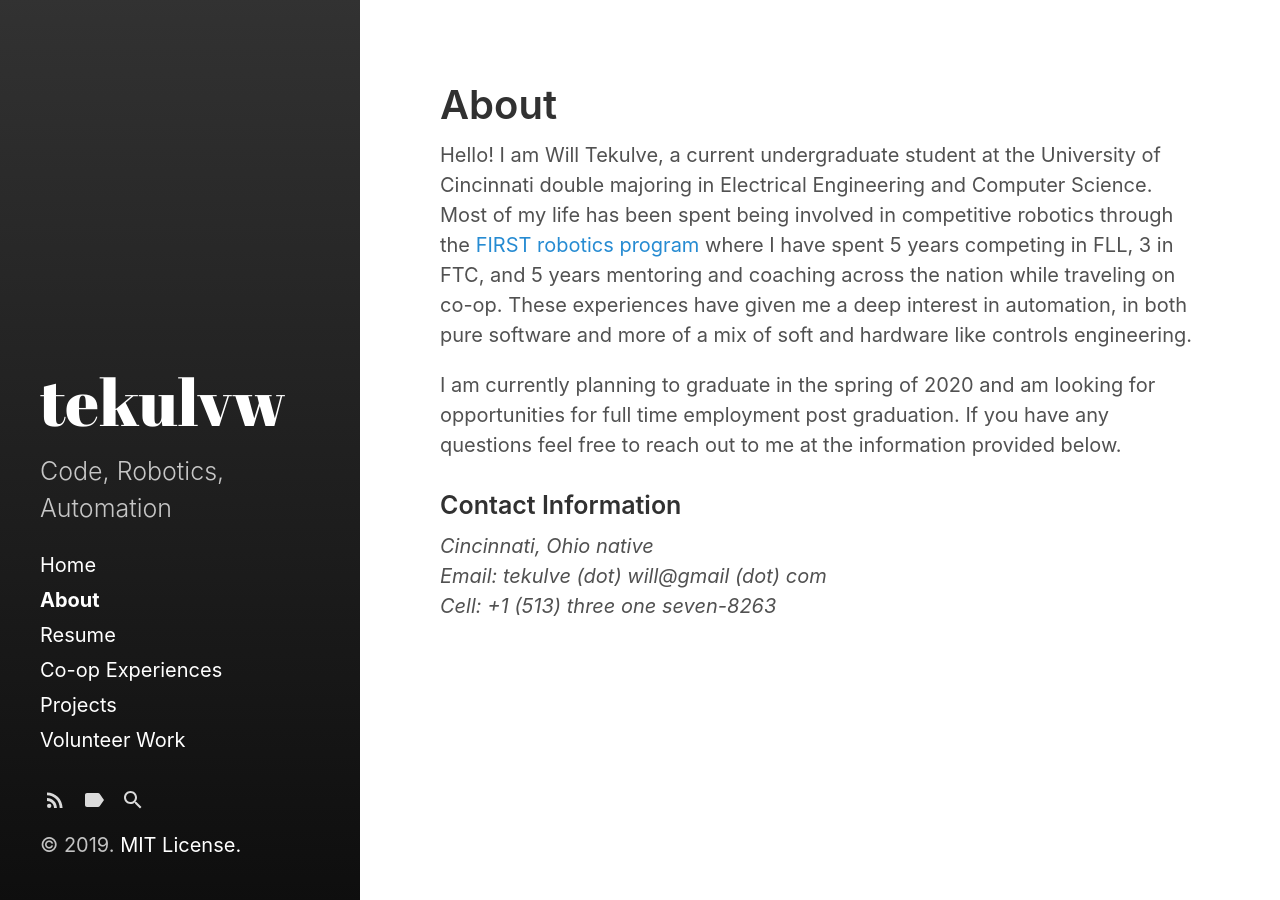
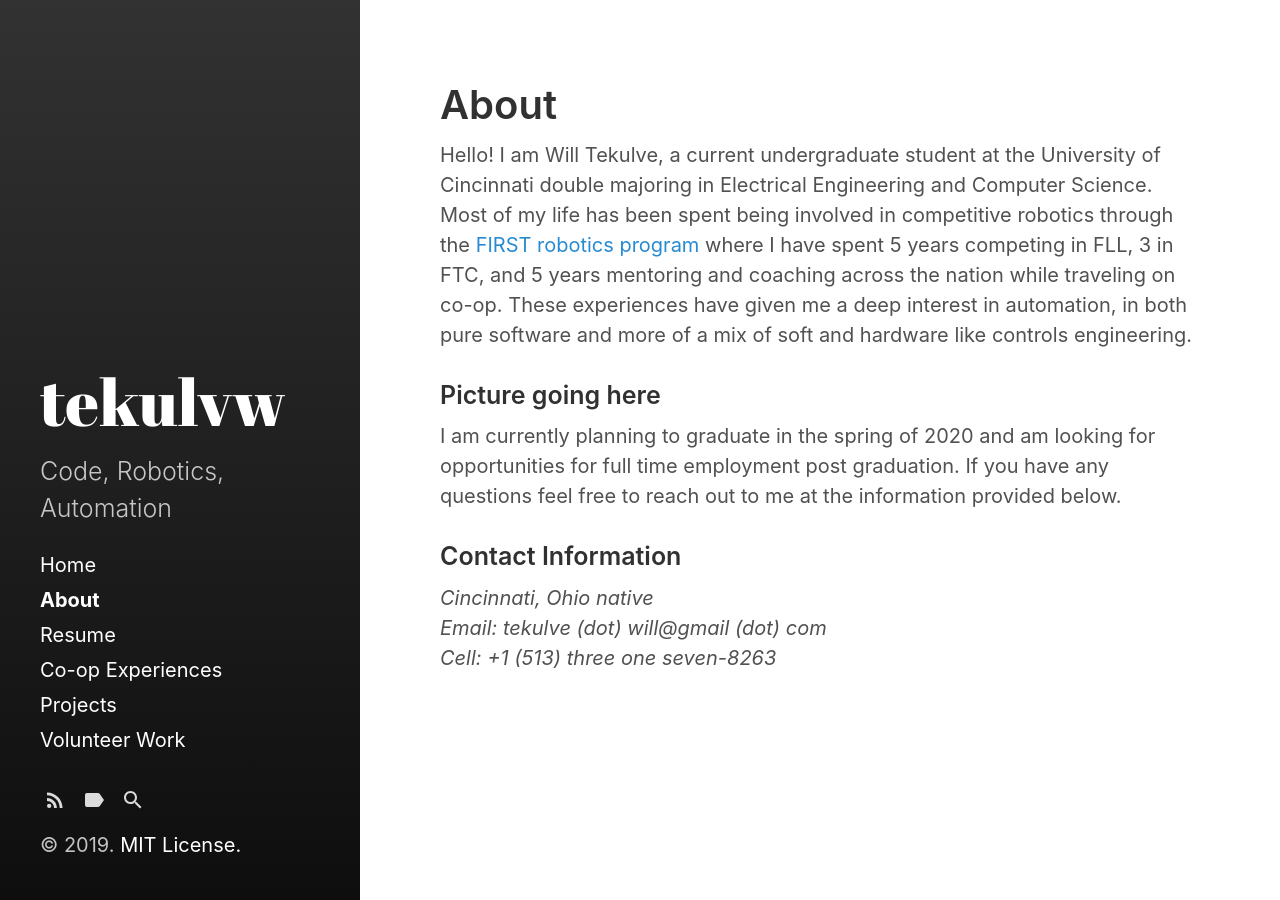
Before and after one commit to tekulvw/tekulvw.github.io, a Jekyll site: the page built from about.md, in a window 1280 px wide. Built offline with Jekyll 4.4.1, drawn with Linux system fonts in a browser that asks for light colours.

```diff
--- a/about.md
+++ b/about.md
@@ -8,6 +8,8 @@ Hello! I am Will Tekulve, a current undergraduate student at the University of C
 Most of my life has been spent being involved in competitive robotics through the [FIRST robotics program](https://www.firstinspires.org/) where I have spent 5 years competing in FLL, 3 in FTC, and 5 years mentoring and coaching across the nation while traveling on co-op.
 These experiences have given me a deep interest in automation, in both pure software and more of a mix of soft and hardware like controls engineering.
 
+### Picture going here
+
 I am currently planning to graduate in the spring of 2020 and am looking for opportunities for full time employment post graduation. If you have any questions feel free to reach out to me at the information provided below.
 
 ### Contact Information
```
Also changed, not shown: resume.md (+2 -0 lines).
